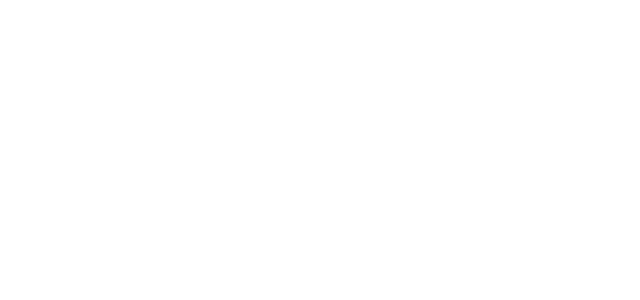
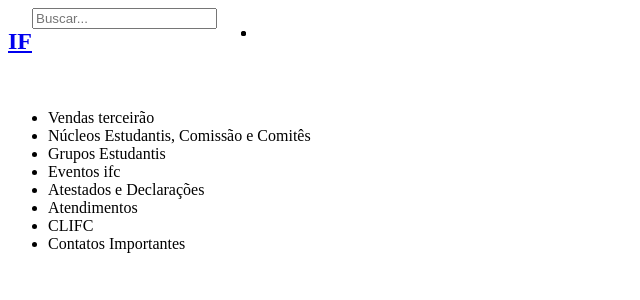
Before and after one commit to 2info3-Hackathon/frontend, a Vue app: page / in a window 1280 px wide. Shown: the top 300 px of the page, without its empty margins (0-640 px from the left). Built offline with nearby package versions, Linux system fonts and the light colour scheme.

Commit message:
FEAT : comço do header

```diff
--- a/package.json
+++ b/package.json
@@ -11,6 +11,7 @@
     "format": "prettier --write src/"
   },
   "dependencies": {
+    "@mdi/font": "^7.4.47",
     "pinia": "^3.0.3",
     "vue": "^3.5.17",
     "vue-router": "^4.5.1"
--- a/src/App.vue
+++ b/src/App.vue
@@ -1,9 +1,9 @@
 <script setup>
-
+import inicial from './components/inicialComponents.vue';
 </script>
 
 <template>
-
+     <inicial/>
 </template>
 
 <style scoped>
--- /dev/null
+++ b/src/components/inicialComponents.vue
@@ -0,0 +1,47 @@
+<script setup>
+import App from '@/App.vue';
+</script>
+
+<template>
+<header>
+        <nav>
+          <h1>
+            <RouterLink to ="/">
+              IF
+            </RouterLink>
+          </h1>
+          <div class="search-wrapper">
+            <input type="text" class="search" placeholder="Buscar..." />
+          </div class="icons">
+          <ul>
+          <li><img src="" alt=""></li>
+          <li><img src="" alt=""></li>
+          </ul>
+        </nav>
+        <div class="banner">
+            <img src="" alt="">
+        </div>
+        <div>
+          <ul>
+            <li>Vendas terceirão </li>
+            <li>Núcleos Estudantis, Comissão e Comitês </li>
+            <li>Grupos Estudantis </li>
+            <li>Eventos ifc </li>
+            <li>Atestados e Declarações </li>
+            <li>Atendimentos</li>
+            <li>CLIFC</li>
+            <li>Contatos Importantes </li>
+          </ul>
+        </div>
+      </header>
+</template>
+
+<style scoped>
+header nav{
+display: flex;
+& ul {
+  display: flex;
+}
+}
+
+</style>
--- a/src/main.js
+++ b/src/main.js
@@ -1,4 +1,5 @@
 import './assets/main.css'
+import '@mdi/font/css/materialdesignicons.min.css'
 
 import { createApp } from 'vue'
 import { createPinia } from 'pinia'
@@ -7,6 +8,7 @@ import App from './App.vue'
 import router from './router'
 
 const app = createApp(App)
+createApp(App).mount('#app')
 
 app.use(createPinia())
 app.use(router)
--- a/src/router/index.js
+++ b/src/router/index.js
@@ -0,0 +1,13 @@
+import { createRouter, createWebHistory } from "vue-router"
+
+const routes = [
+        {
+            path: '/' ,
+            name: 'inicial' ,
+            component: () => import(`@/views/inicialViews.vue`),
+          }
+        ]
+        const router= createRouter({
+            history: createWebHistory(import.meta.env.BASE_URL),routes,
+        })
+         export default router
```
Also changed, not shown: src/views/inicialViews.vue (added, +11 -0 lines), 1 other file (tests, documents, lock files or other folders).
